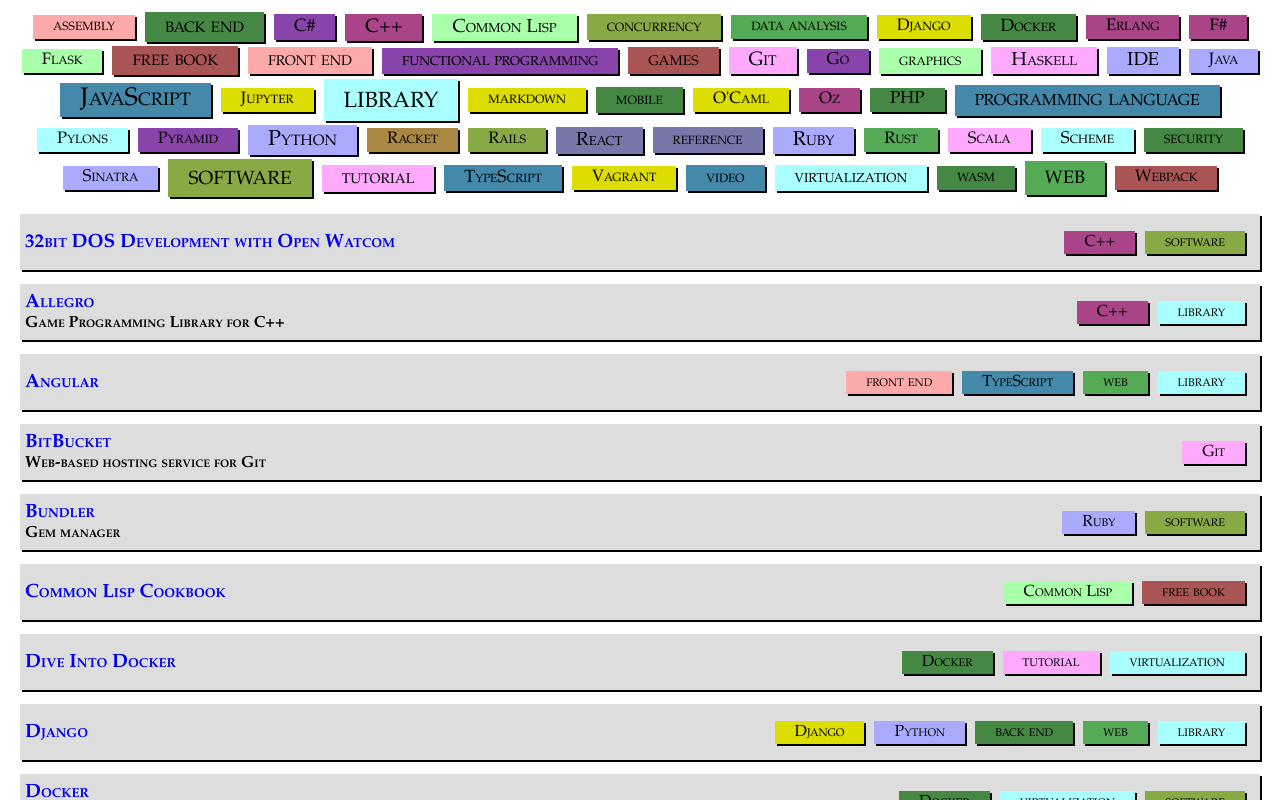
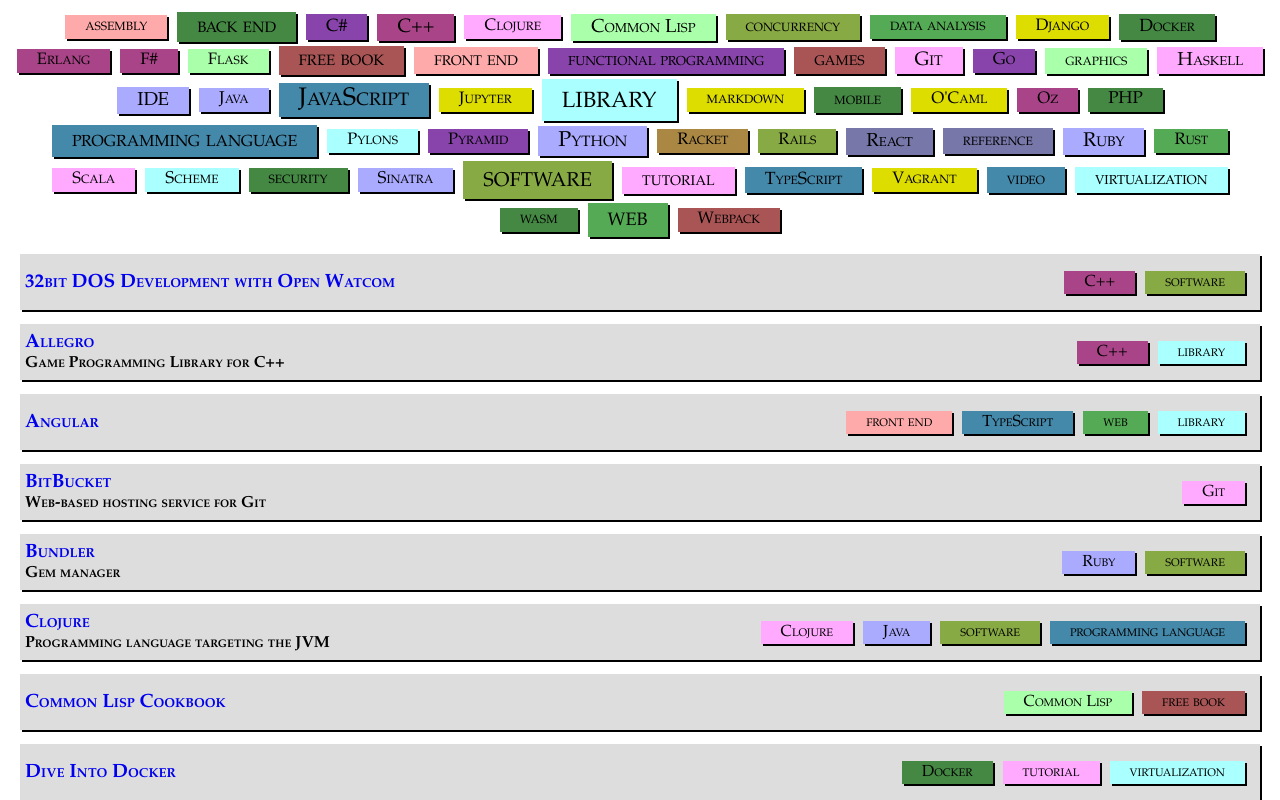
Before and after one commit to UCLeuvenLimburg/bookmarks, a React (Create React App) app: page / in a window 1280 px wide. Built offline with nearby package versions, Linux system fonts and the light colour scheme.

Commit message:
clojure bookmark

```diff
--- a/public/data.js
+++ b/public/data.js
@@ -483,5 +483,11 @@
             tags: ['Scala', 'Java', `software`, `programming language`],
             description: `Advanced programming language targeting the JVM`,
         },
+        {
+            label: "Clojure",
+            url: "https://clojure.org/",
+            tags: ['Clojure', 'Java', `software`, `programming language`],
+            description: `Programming language targeting the JVM`,
+        },
     ].forEach(addBookmark);
 }
```
